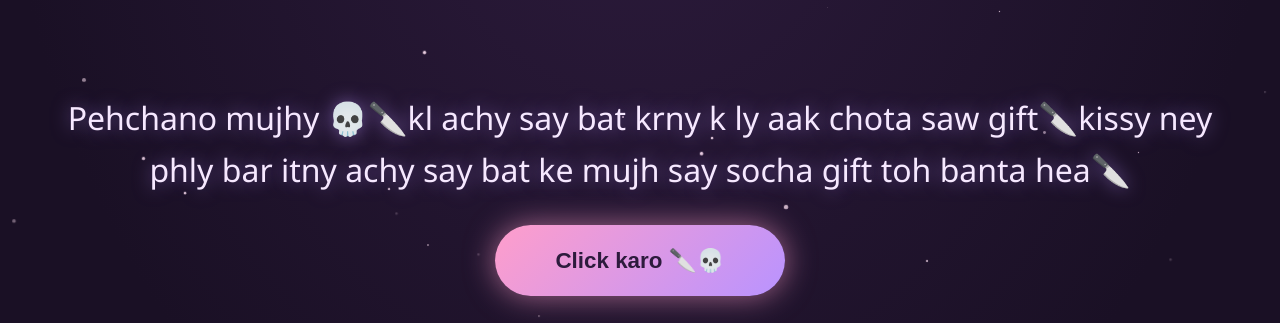
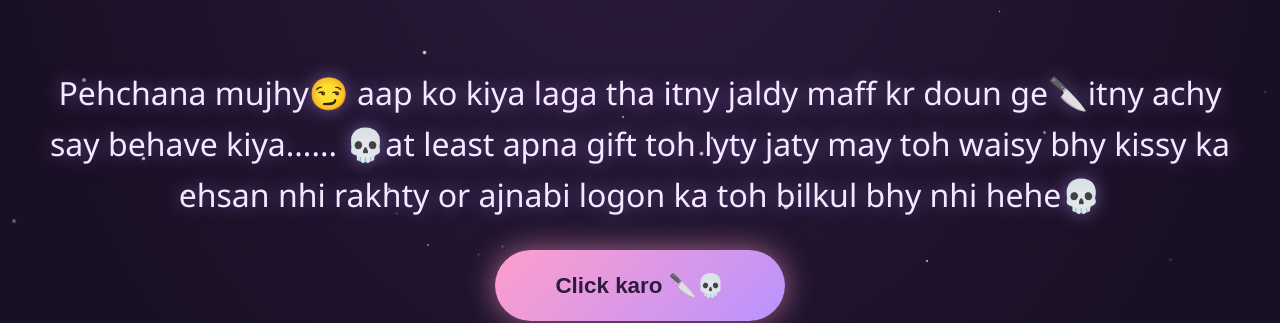
Before and after one commit to sarahoyar67890-gif/meow, a plain HTML site: page index.html in a window 1280 px wide. Shown: the part 206-529 px from the top of the page. Drawn offline with Linux system fonts and the light colour scheme.

Commit message:
Update index.html

```diff
--- a/index.html
+++ b/index.html
@@ -2,7 +2,7 @@
 <html lang="en">
 <head>
 <meta charset="UTF-8">
-<title>Pehchano Mujhy🔪kl achy bat krny k ly aak chota saw gift</title>
+<title>Pehchana mujhy😏 aap ko kiya laga tha itny jaldy maff kr doun ge🔪itny achy say behave kiya...... at least apna gift toh lyty jaty may toh waisy bhy kissy ka ehsan nhi rakhty or ajnabi logon ka toh bilkul bhy nhi hehe</title>
 <style>
   :root{
     --bg-deep: #1a1025;
@@ -110,12 +110,13 @@
 <div class="stage">
 
   <div id="intro">
-    <div class="msg">Pehchano mujhy 💀🔪kl achy say bat krny k ly aak chota saw gift🔪kissy ney phly bar itny achy say bat ke mujh say socha gift toh banta hea🔪</div>
+    <div class="msg">Pehchana mujhy😏 aap ko kiya laga tha itny jaldy maff kr doun ge🔪itny achy say behave kiya...... 💀at least apna gift toh lyty jaty may toh waisy bhy kissy ka ehsan nhi rakhty or ajnabi logon ka toh bilkul bhy nhi hehe💀</div>
     <button onclick="revealSurprise()">Click karo 🔪💀</button>
   </div>
 
   <div id="reveal">
     <div class="name-reveal">FUCK U🖕🏻</div>
+    <div class="name-reveal">NOW enjoy🖕🏻aaj k bad mat bholna aak girl say bat kaisy ke jaty hea vo bhy aisy jo respect dy.....waisy aap jaisy logun ko ras bhy nhi hoty....btw thnx bolna mat bhulna at least meany itny mehnat ke he just aak word bolny k ly💀</div>
   </div>
 
 </div>
```
